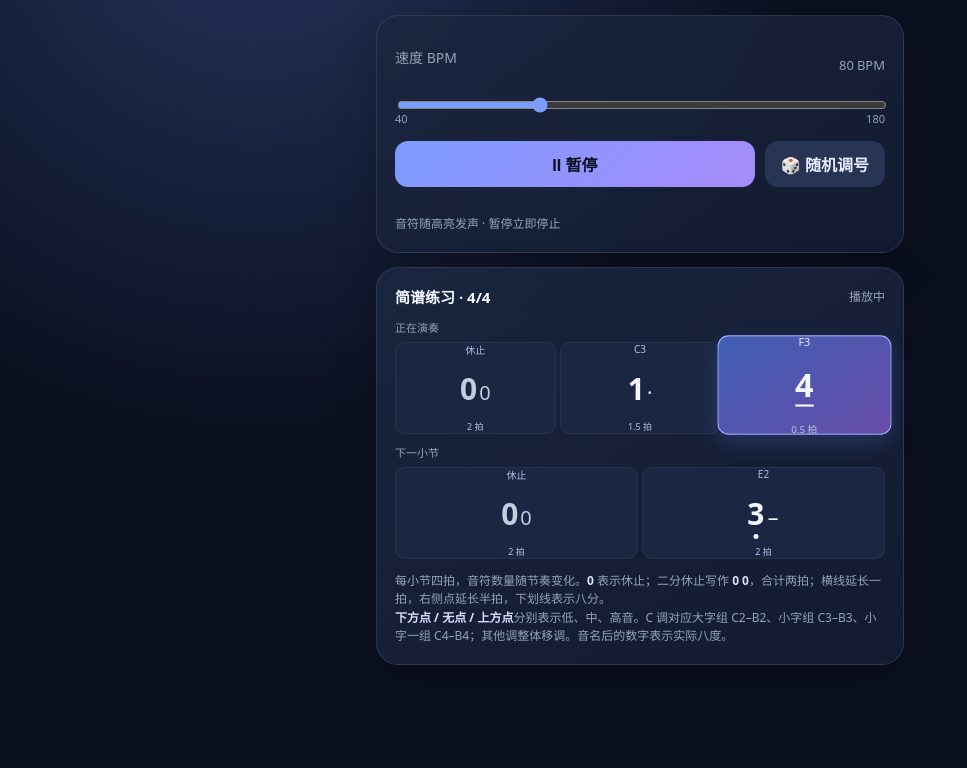
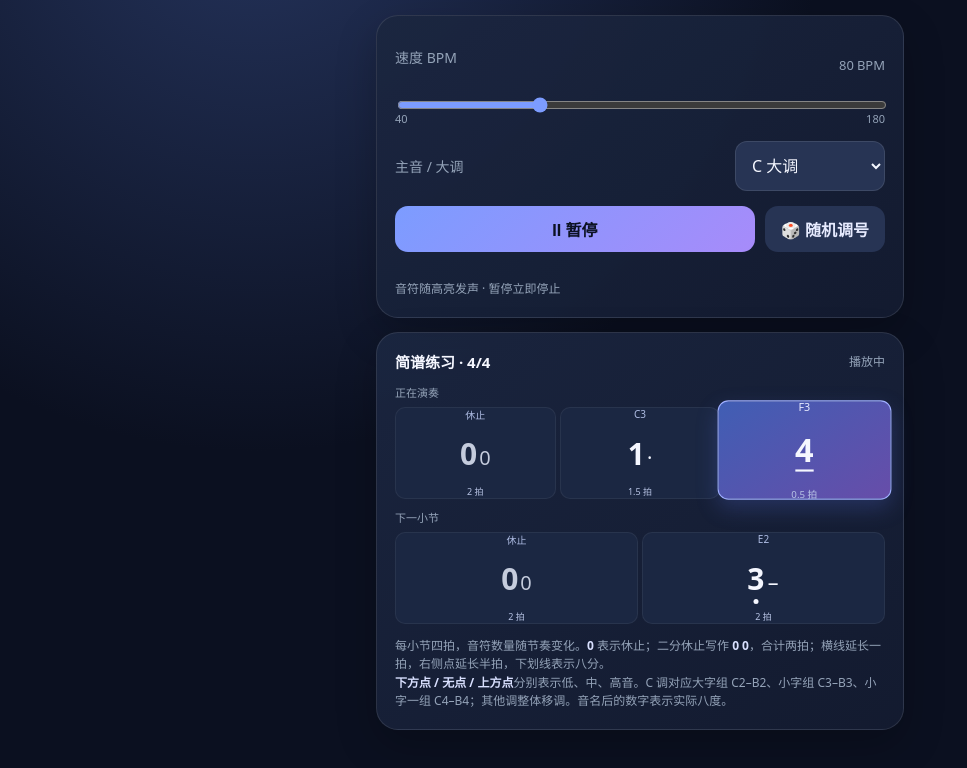
Before and after one commit to ikaPollinosis/ikaPollinosis.github.io, a plain HTML site: page index.html in a window 1280 px wide. Both pictures are taken after a click on the button "▶ 播放". Shown: the part 118-886 px from the top of the page, without its empty margins (0-967 px from the left). Before the commit the page ends 825 px from the top, so only its background shows below. Drawn offline with Linux system fonts and the light colour scheme.

Commit message:
新增节拍器

```diff
--- a/index.html
+++ b/index.html
@@ -66,6 +66,7 @@
     .duration-label { font-size:9px; margin-top:14px; color:#b9c5e6; }
     .extension,.augmentation { font-size:20px; }
     .rest { color:#c5ccdd; }
+    #keySelect { font:inherit; color:var(--text); background:#273454; border:1px solid var(--line); border-radius:12px; padding:12px; min-width:150px; }
   </style>
 </head>
 <body>
@@ -78,6 +79,7 @@
     <section class="panel controls" aria-label="练习控制">
       <div class="bpm-row"><div class="label">速度 BPM</div><div class="bpm-value"><span id="bpmValue">80</span><span>BPM</span></div></div>
       <div><input id="bpm" type="range" min="40" max="180" value="80" step="1" aria-label="速度 BPM"><div class="range-meta"><span>40</span><span>180</span></div></div>
+      <div class="bpm-row"><label class="label" for="keySelect">主音 / 大调</label><select id="keySelect" aria-label="选择大调"></select></div>
       <div class="button-row"><button class="primary" id="playBtn">▶ 播放</button><button class="secondary" id="rollBtn">🎲 随机调号</button></div>
       <div class="legend" id="audioHint" role="status">点击播放后，音符随高亮发声。</div>
     </section>
@@ -92,7 +94,7 @@
     </section>
   </main>
 
-  <dialog id="settings" aria-labelledby="settingsTitle"><div class="drawer-head"><h2 id="settingsTitle">练习设置</h2><button class="secondary" id="closeSettings" aria-label="关闭设置">✕</button></div><h3>调号与音区</h3>      <div class="toggle-row"><span>每轮自动随机调号</span><label class="switch"><input id="autoKey" type="checkbox"><span class="slider"></span></label></div>
+  <dialog id="settings" aria-labelledby="settingsTitle"><div class="drawer-head"><h2 id="settingsTitle">练习设置</h2><button class="secondary" id="closeSettings" aria-label="关闭设置">✕</button></div><h3>声音</h3><div class="toggle-row"><span>节拍器 · 每拍发声</span><label class="switch"><input id="metronomeEnabled" aria-label="启用节拍器" type="checkbox"><span class="slider"></span></label></div><p class="legend">随播放开始、暂停停止；每小节第一拍为重音。</p><h3>调号与音区</h3>      <div class="toggle-row"><span>每轮自动随机调号</span><label class="switch"><input id="autoKey" type="checkbox"><span class="slider"></span></label></div>
       <div class="toggle-row"><span>低音组 · 下方点</span><label class="switch"><input id="lowEnabled" aria-label="启用低音组" type="checkbox" checked><span class="slider"></span></label></div>
       <div class="toggle-row"><span>高音组 · 上方点</span><label class="switch"><input id="highEnabled" aria-label="启用高音组" type="checkbox" checked><span class="slider"></span></label></div><h3>节奏时值</h3><div class="toggle-row"><span>二分 · 2 拍</span><label class="switch"><input id="halfEnabled" aria-label="二分 · 2 拍" type="checkbox" checked><span class="slider"></span></label></div>
 <div class="toggle-row"><span>附点四分 · 1.5 拍</span><label class="switch"><input id="dottedEnabled" aria-label="附点四分 · 1.5 拍" type="checkbox" checked><span class="slider"></span></label></div>
@@ -106,6 +108,9 @@
       {name:'A♭', root:8, names:['A♭','B♭','C','D♭','E♭','F','G']}, {name:'A', root:9, names:['A','B','C♯','D','E','F♯','G♯']},
       {name:'B♭', root:10, names:['B♭','C','D','E♭','F','G','A']}, {name:'B', root:11, names:['B','C♯','D♯','E','F♯','G♯','A♯']}
     ];
+    const keySelect=document.querySelector('#keySelect');
+    keys.forEach((key,i)=>{const option=document.createElement('option'); option.value=String(i); option.textContent=key.name+' 大调'; keySelect.append(option);});
+    keySelect.addEventListener('change',()=>{autoKey.checked=false; changeKey(keys[Number(keySelect.value)]);});
     const bpm = document.querySelector('#bpm'), bpmValue = document.querySelector('#bpmValue');
     const playBtn = document.querySelector('#playBtn'), rollBtn = document.querySelector('#rollBtn'), autoKey = document.querySelector('#autoKey');
     const currentEl = document.querySelector('#currentMeasure'), nextEl = document.querySelector('#nextMeasure');
@@ -160,25 +165,50 @@
       el.append(name,notation,duration); return el;
     }
     function render(){
-      currentEl.style.gridTemplateColumns='repeat('+state.current.length+',minmax(0,1fr))'; nextEl.style.gridTemplateColumns='repeat('+state.next.length+',minmax(0,1fr))'; keyPill.textContent=state.key.name+' 大调'; currentEl.innerHTML=''; nextEl.innerHTML='';
+      currentEl.style.gridTemplateColumns='repeat('+state.current.length+',minmax(0,1fr))'; nextEl.style.gridTemplateColumns='repeat('+state.next.length+',minmax(0,1fr))'; keySelect.value=String(keys.indexOf(state.key)); keyPill.textContent=state.key.name+' 大调'; currentEl.innerHTML=''; nextEl.innerHTML='';
       state.current.forEach((n,i)=>currentEl.append(makeNote(n,i))); state.next.forEach((n,i)=>nextEl.append(makeNote(n,i)));
       [...currentEl.children].forEach((el,i)=>el.classList.toggle('playing',state.playing&&i===state.index));
     }
-    function rollKey(){ state.key=keys[Math.floor(Math.random()*keys.length)]; render(); if(state.playing) soundCurrent(); }
+    function changeKey(key){
+      if(state.playing) captureRemaining();
+      state.key=key; render();
+      if(state.playing){soundCurrent(); schedule();}
+    }
+    function rollKey(){changeKey(keys[Math.floor(Math.random()*keys.length)]);}
     function advance(){
       state.index++;
       if(state.index>=state.current.length){ state.index=0; state.current=state.next; state.next=newMeasure(); if(autoKey.checked) state.key=keys[Math.floor(Math.random()*keys.length)]; }
       remainingBeats=state.current[state.index].units/2; render(); soundCurrent(); schedule();
     }
+    const metronomeEnabled=document.querySelector('#metronomeEnabled');
+    let beatTimer=null, beatRemaining=0, beatStartedAt=0, beatBpm=Number(bpm.value), beatNumber=0;
+    const clicks=new Set();
+    function stopClicks(){for(const v of clicks){v.osc.stop(); v.osc.disconnect(); v.gain.disconnect();} clicks.clear();}
+    function clickBeat(){
+      if(!metronomeEnabled.checked || !audio || audio.state!=='running') return;
+      const now=audio.currentTime, osc=audio.createOscillator(), gain=audio.createGain();
+      osc.type='sine'; osc.frequency.value=beatNumber===0?1400:1000;
+      gain.gain.setValueAtTime(0,now); gain.gain.linearRampToValueAtTime(beatNumber===0?.23:.15,now+.002); gain.gain.exponentialRampToValueAtTime(.001,now+.045);
+      osc.connect(gain); gain.connect(audio.destination);
+      const v={osc,gain}; clicks.add(v); osc.onended=()=>{osc.disconnect();gain.disconnect();clicks.delete(v);}; osc.start(now); osc.stop(now+.05);
+    }
+    function captureBeat(){if(state.playing) beatRemaining=Math.max(0,beatRemaining-(performance.now()-beatStartedAt)*beatBpm/60000); clearTimeout(beatTimer);}
+    function scheduleBeat(){
+      clearTimeout(beatTimer); if(!state.playing) return;
+      beatBpm=Number(bpm.value); beatStartedAt=performance.now();
+      if(beatRemaining<=.000001){clickBeat(); beatNumber=(beatNumber+1)%4; beatRemaining=1;}
+      beatTimer=setTimeout(()=>{beatRemaining=0;scheduleBeat();},beatRemaining*60000/beatBpm);
+    }
+    metronomeEnabled.addEventListener('change',()=>{if(!metronomeEnabled.checked) stopClicks();});
     let remainingBeats=0, startedAt=0, activeBpm=Number(bpm.value);
     function captureRemaining(){ if(state.playing) remainingBeats=Math.max(0,remainingBeats-(performance.now()-startedAt)*activeBpm/60000); clearTimeout(state.timer); }
     function schedule(){ clearTimeout(state.timer); if(state.playing){ activeBpm=Number(bpm.value); startedAt=performance.now(); state.timer=setTimeout(advance,remainingBeats*60000/activeBpm); } }
     function setPlaying(on){
-      if(!on) captureRemaining();
+      if(!on){captureRemaining(); captureBeat();}
       state.playing=on; playBtn.textContent=on?'Ⅱ 暂停':'▶ 播放'; status.textContent=on?'播放中':'已暂停'; render();
-      if(on){ soundCurrent(); schedule(); } else stopSound();
+      if(on){ soundCurrent(); schedule(); scheduleBeat(); } else {stopSound(); stopClicks();}
     }
-    bpm.addEventListener('input',()=>{ captureRemaining(); bpmValue.textContent=bpm.value; if(state.playing){ soundCurrent(); schedule(); } });
+    bpm.addEventListener('input',()=>{ captureRemaining(); captureBeat(); bpmValue.textContent=bpm.value; if(state.playing){ soundCurrent(); schedule(); scheduleBeat(); } });
     playBtn.addEventListener('click',async()=>{
       if(starting) return;
       if(state.playing){ setPlaying(false); return; }
```
